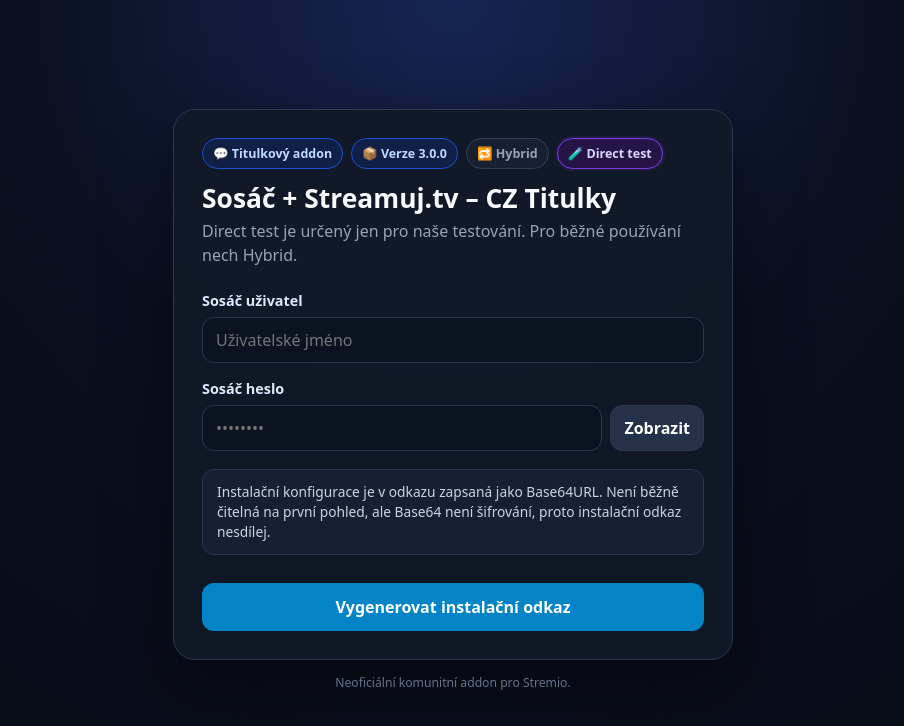
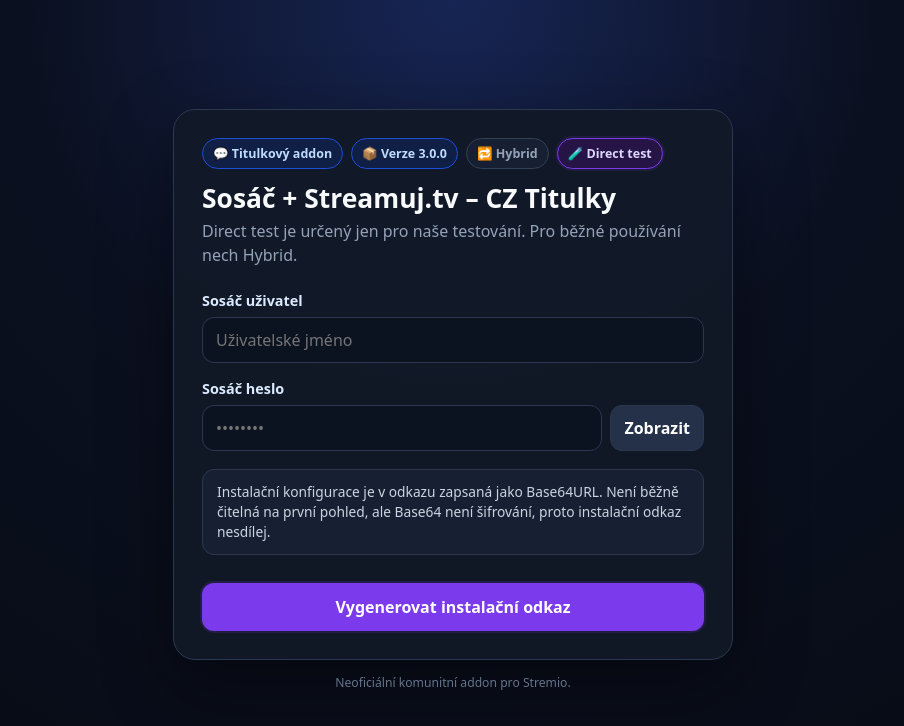
Before and after one commit to CaseyCZ/stremio.sosac.subtitles, a website: page public/configure.html in a window 1280 px wide. Both pictures are taken after a click on the button "🧪 Direct test". Shown: the whole page, without its empty margins (187-1091 px from the left). Drawn offline with Linux system fonts and the light colour scheme.

Commit message:
Match generate button color to selected subtitle mode

```diff
--- a/public/configure.html
+++ b/public/configure.html
@@ -29,6 +29,8 @@
     button:hover,.btn:hover{filter:brightness(1.12)}
     .toggle,.copy{flex:0 0 auto;padding:0 13px;background:#243149;border:1px solid var(--border)}
     .primary{width:100%;min-height:48px;margin-top:10px;font-size:1rem}
+    .primary.test{background:#7c3aed;box-shadow:0 0 0 2px rgba(124,58,237,.16)}
+    .primary.test:hover{background:#6d28d9}
     .note{margin:18px 0;padding:12px 14px;border:1px solid var(--border);border-radius:12px;background:var(--panel2);color:#cbd5e1;font-size:.86rem;line-height:1.45}
     #result{display:none;margin-top:22px;padding-top:20px;border-top:1px solid var(--border)}
     #installUrl{font-size:.78rem}
@@ -116,6 +118,7 @@
 const installLabel=document.getElementById('installLabel');
 const modeNote=document.getElementById('modeNote');
 const stremioBtn=document.getElementById('stremioBtn');
+const generateBtn=document.getElementById('generate');
 let selectedMode='hybrid';
 let generatedToken='';
 
@@ -144,6 +147,7 @@
     ? 'Instalovat Direct test'
     : 'Instalovat Hybrid';
   stremioBtn.classList.toggle('test',direct);
+  generateBtn.classList.toggle('test',direct);
 
   if(generatedToken) updateInstallLink();
 }
```
